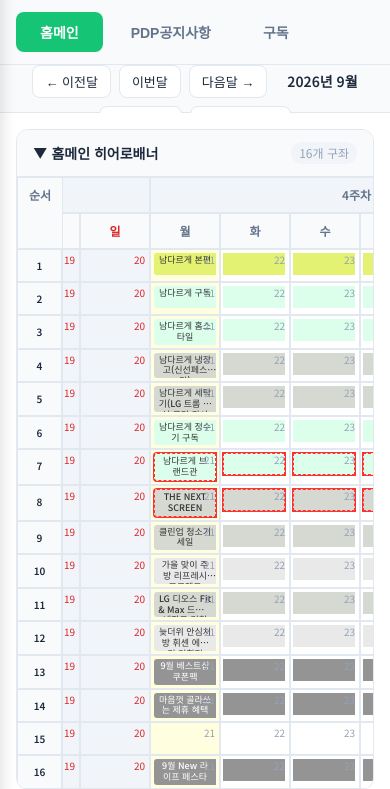
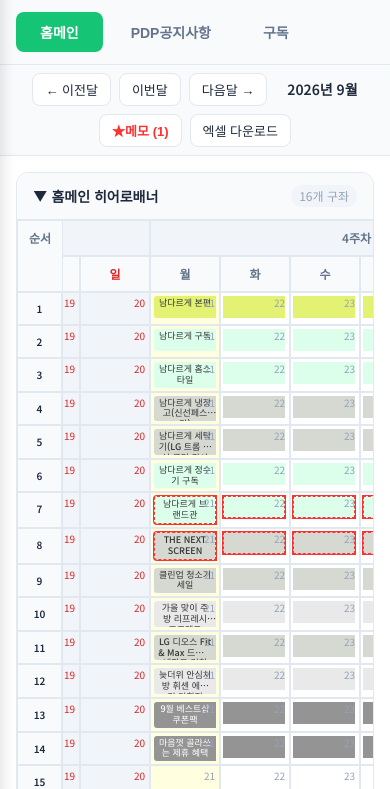
Before and after one commit to yoongzang/onsite_schedule, a Flask app: template templates/index.html in a window 390 px wide. Shown: the part 56-845 px from the top of the page. Run offline with Flask 3, Linux system fonts and the light colour scheme; the template is opened without the code that fills it, so the values that code supplies are empty; some libraries are stand-ins or nearby versions.

Commit message:
fix toolbar visibility on mobile (z-index)
Co-Authored-By: Claude Opus 4.5 <noreply@anthropic.com>

```diff
--- a/static/css/base.css
+++ b/static/css/base.css
@@ -942,6 +942,10 @@ body {
   .toolbar {
     flex-wrap: wrap;
     gap: 8px;
+    position: relative;
+    z-index: 10;
+    height: auto;
+    padding: 8px 12px;
   }
 
   .toolbar-left, .toolbar-right {
```
